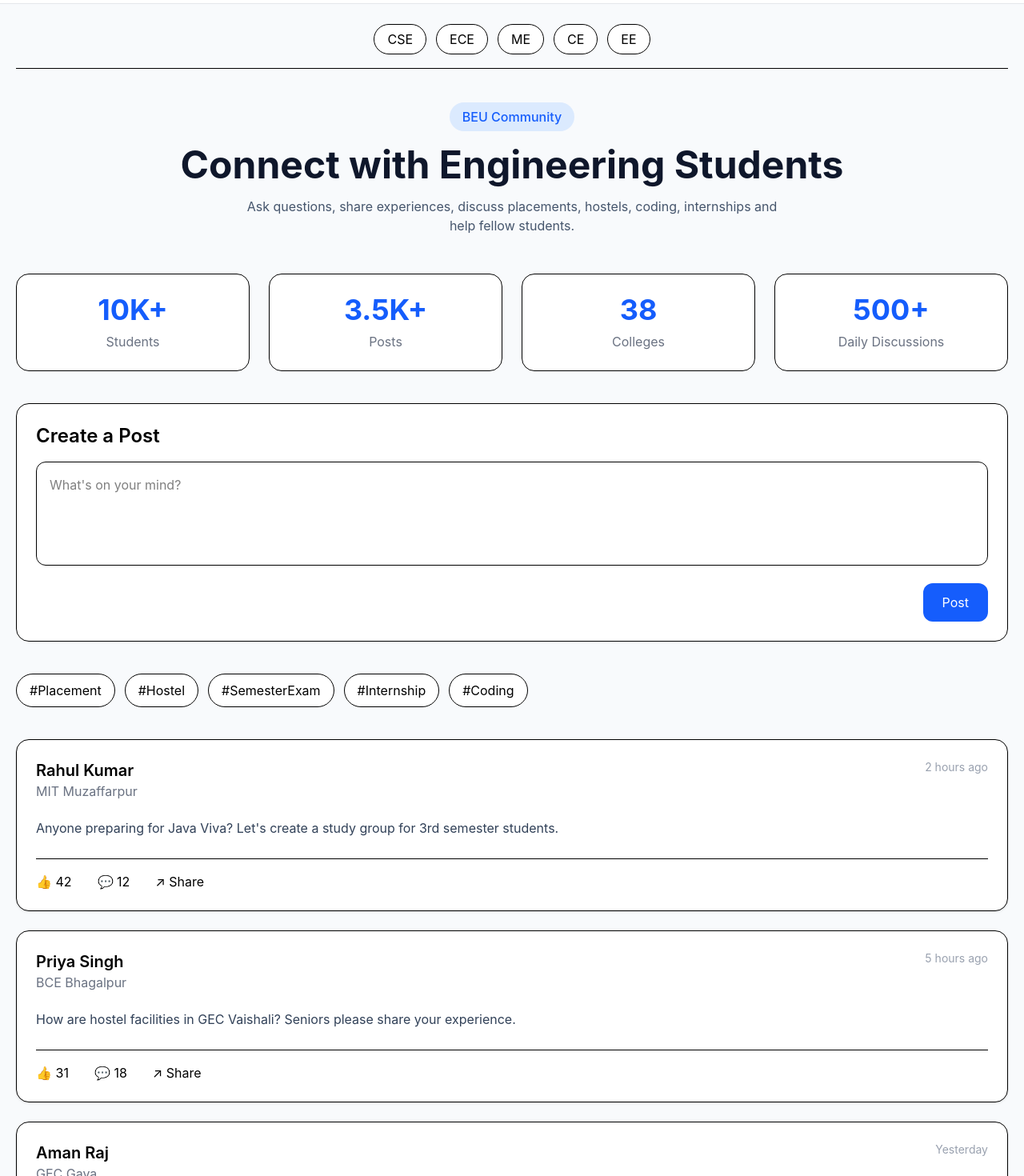
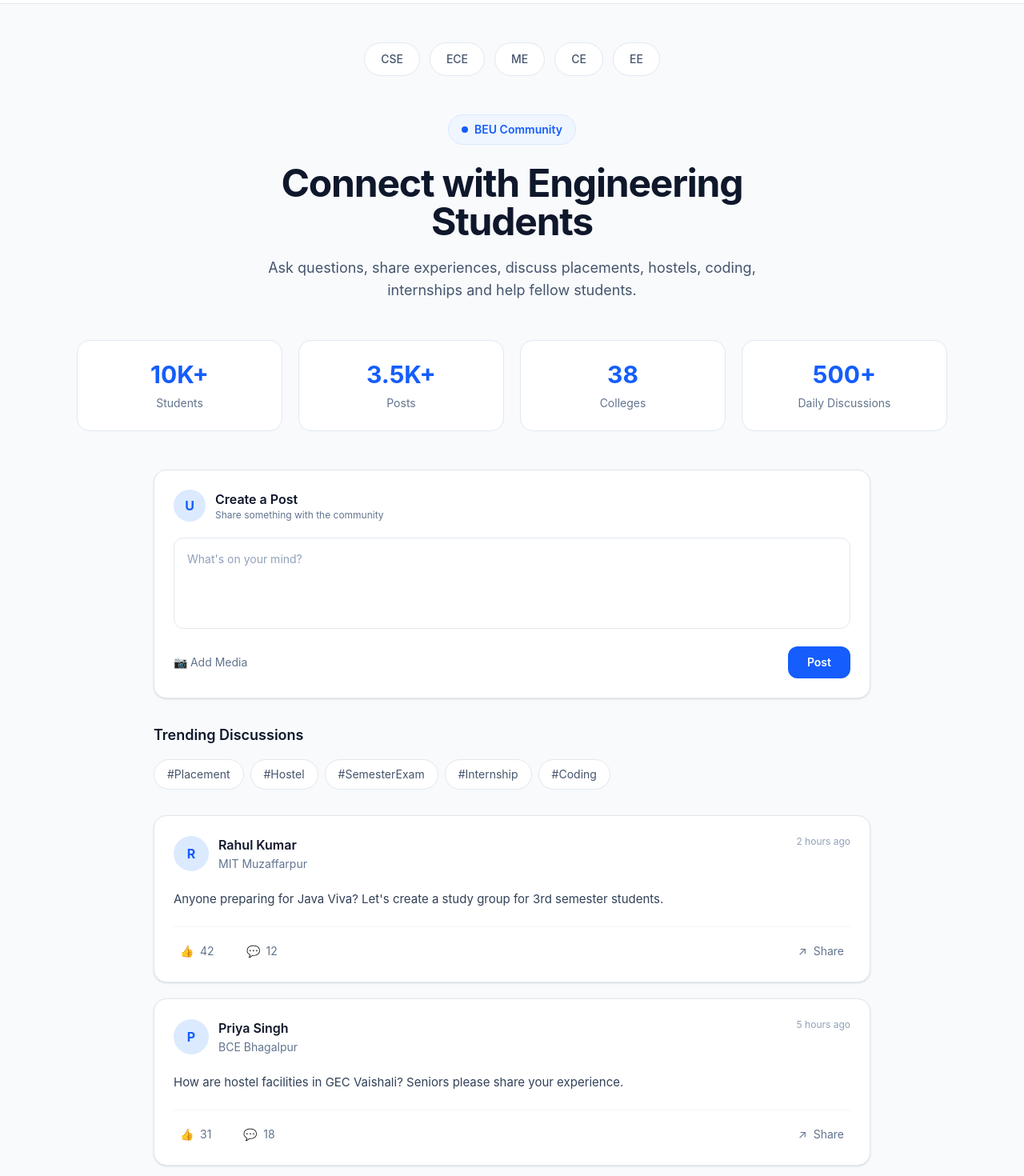
Before and after one commit to Anoopraja/CollegeNest, a React (Vite) app in the folder BCE-Bihar/: page /community in a window 1280 px wide. Shown: the part 60-1530 px from the top of the page at 80% size. Built offline with nearby package versions, Linux system fonts and the light colour scheme; no server answers.

Commit message:
community page ui update

```diff
--- a/BCE-Bihar/src/Components/pages/Community.jsx
+++ b/BCE-Bihar/src/Components/pages/Community.jsx
@@ -1,13 +1,13 @@
 import React from "react";
 import { NavLink } from "react-router-dom";
+
 const posts = [
   {
     id: 1,
     name: "Rahul Kumar",
     college: "MIT Muzaffarpur",
     time: "2 hours ago",
-    post:
-      "Anyone preparing for Java Viva? Let's create a study group for 3rd semester students.",
+    post: "Anyone preparing for Java Viva? Let's create a study group for 3rd semester students.",
     likes: 42,
     comments: 12,
   },
@@ -16,8 +16,7 @@ const posts = [
     name: "Priya Singh",
     college: "BCE Bhagalpur",
     time: "5 hours ago",
-    post:
-      "How are hostel facilities in GEC Vaishali? Seniors please share your experience.",
+    post: "How are hostel facilities in GEC Vaishali? Seniors please share your experience.",
     likes: 31,
     comments: 18,
   },
@@ -26,8 +25,7 @@ const posts = [
     name: "Aman Raj",
     college: "GEC Gaya",
     time: "Yesterday",
-    post:
-      "Placement preparation resources for CSE students. Anyone interested in forming a coding group?",
+    post: "Placement preparation resources for CSE students. Anyone interested in forming a coding group?",
     likes: 55,
     comments: 24,
   },
@@ -37,182 +35,246 @@ const branch = ["CSE", "ECE", "ME", "CE", "EE"];
 
 const Community = () => {
   return (
-    <section className="bg-slate-50 min-h-screen py-8">
-      <div className="max-w-7xl mx-auto px-5">
+    <section className="bg-slate-50 min-h-screen py-8 sm:py-12">
+      <div className="max-w-6xl mx-auto px-4 sm:px-6 lg:px-8">
 
-        {/* Heading */}
-        <div className="text-center mb-12 border-b  pb-6 flex gap-3 items-center justify-center flex-wrap">
+        {/* Branch Navigation */}
+        <div className="mb-12">
+          <div className="flex items-center justify-center gap-2 sm:gap-3 flex-wrap">
             {branch.map((item) => (
-            <NavLink key={item} to={item}>
-              <span className="bg-white border px-4 py-2 rounded-full cursor-pointer hover:bg-blue-600 hover:text-white transition">
+              <NavLink
+                key={item}
+                to={`/community/${item.toLowerCase()}`}
+                className={({ isActive }) =>
+                  `px-5 py-2.5 rounded-full text-sm font-medium border transition-all duration-200 ${
+                    isActive
+                      ? "bg-blue-600 text-white border-blue-600 shadow-sm"
+                      : "bg-white text-slate-600 border-slate-200 hover:border-blue-500 hover:text-blue-600 hover:bg-blue-50"
+                  }`
+                }
+              >
                 {item}
-              </span>
               </NavLink>
             ))}
           </div>
-        <div className="text-center mb-12">
+        </div>
 
-          <span className="bg-blue-100 text-blue-600 px-4 py-2 rounded-full font-medium">
+        {/* Hero */}
+        <div className="text-center max-w-3xl mx-auto mb-12">
+
+          <span className="inline-flex items-center gap-2 bg-blue-50 text-blue-600 border border-blue-100 px-4 py-2 rounded-full text-sm font-semibold">
+            <span className="w-2 h-2 bg-blue-600 rounded-full"></span>
             BEU Community
           </span>
 
-          <h1 className="text-5xl font-bold text-slate-900 mt-6">
+          <h1 className="text-3xl sm:text-4xl lg:text-5xl font-bold text-slate-900 mt-6 tracking-tight">
             Connect with Engineering Students
           </h1>
 
-          <p className="text-slate-600 mt-4 max-w-2xl mx-auto">
+          <p className="text-slate-600 mt-5 text-base sm:text-lg leading-7 max-w-2xl mx-auto">
             Ask questions, share experiences, discuss placements, hostels,
             coding, internships and help fellow students.
           </p>
-
         </div>
 
-        {/* Community Stats */}
+        {/* Stats */}
+        <div className="grid grid-cols-2 lg:grid-cols-4 gap-3 sm:gap-5 mb-12">
 
-        <div className="grid md:grid-cols-4 gap-6 mb-10">
-
-          <div className="bg-white rounded-2xl border p-6 text-center">
-            <h2 className="text-4xl font-bold text-blue-600 students">10K+</h2>
-            <p className="text-gray-500 mt-2">Students</p>
+          <div className="bg-white rounded-2xl border border-slate-200 p-5 sm:p-6 text-center hover:shadow-md transition-shadow">
+            <h2 className="text-2xl sm:text-3xl font-bold text-blue-600">
+              10K+
+            </h2>
+            <p className="text-sm text-slate-500 mt-2">
+              Students
+            </p>
           </div>
 
-          <div className="bg-white rounded-2xl border p-6 text-center">
-            <h2 className="text-4xl font-bold text-blue-600 post">3.5K+</h2>
-            <p className="text-gray-500 mt-2">Posts</p>
+          <div className="bg-white rounded-2xl border border-slate-200 p-5 sm:p-6 text-center hover:shadow-md transition-shadow">
+            <h2 className="text-2xl sm:text-3xl font-bold text-blue-600">
+              3.5K+
+            </h2>
+            <p className="text-sm text-slate-500 mt-2">
+              Posts
+            </p>
           </div>
 
-          <div className="bg-white rounded-2xl border p-6 text-center">
-            <h2 className="text-4xl font-bold text-blue-600 colleges">38</h2>
-            <p className="text-gray-500 mt-2">Colleges</p>
+          <div className="bg-white rounded-2xl border border-slate-200 p-5 sm:p-6 text-center hover:shadow-md transition-shadow">
+            <h2 className="text-2xl sm:text-3xl font-bold text-blue-600">
+              38
+            </h2>
+            <p className="text-sm text-slate-500 mt-2">
+              Colleges
+            </p>
           </div>
 
-          <div className="bg-white rounded-2xl border p-6 text-center">
-            <h2 className="text-4xl font-bold text-blue-600 discussions">500+</h2>
-            <p className="text-gray-500 mt-2">Daily Discussions</p>
+          <div className="bg-white rounded-2xl border border-slate-200 p-5 sm:p-6 text-center hover:shadow-md transition-shadow">
+            <h2 className="text-2xl sm:text-3xl font-bold text-blue-600">
+              500+
+            </h2>
+            <p className="text-sm text-slate-500 mt-2">
+              Daily Discussions
+            </p>
           </div>
 
         </div>
 
+        {/* Main Community Content */}
+        <div className="max-w-4xl mx-auto">
+
           {/* Create Post */}
+          <div className="bg-white border border-slate-200 rounded-2xl p-5 sm:p-6 mb-8 shadow-sm">
 
-        <div className="bg-white border rounded-2xl p-6 mb-10">
+            <div className="flex items-center gap-3 mb-5">
+              <div className="w-10 h-10 rounded-full bg-blue-100 text-blue-600 flex items-center justify-center font-bold">
+                U
+              </div>
 
-          <h2 className="text-2xl font-semibold mb-4">
+              <div>
+                <h2 className="font-semibold text-slate-900">
                   Create a Post
                 </h2>
+                <p className="text-xs text-slate-500">
+                  Share something with the community
+                </p>
+              </div>
+            </div>
 
             <textarea
               rows="4"
               placeholder="What's on your mind?"
-            className="w-full border rounded-xl p-4 outline-none focus:border-blue-600 resize-none"
+              className="w-full border border-slate-200 rounded-xl p-4 text-sm text-slate-700 placeholder:text-slate-400 outline-none resize-none focus:border-blue-500 focus:ring-2 focus:ring-blue-100 transition"
             />
 
-          <div className="flex justify-end mt-4">
-            <button className="bg-blue-600 text-white px-6 py-3 rounded-xl hover:bg-blue-700">
+            <div className="flex items-center justify-between mt-4">
+
+              <button className="text-sm text-slate-500 hover:text-blue-600 transition">
+                📷 Add Media
+              </button>
+
+              <button className="bg-blue-600 text-white px-6 py-2.5 rounded-xl text-sm font-semibold hover:bg-blue-700 active:scale-95 transition">
                 Post
               </button>
+
+            </div>
+          </div>
+
+          {/* Trending */}
+          <div className="mb-8">
+
+            <div className="flex items-center justify-between mb-4">
+              <h2 className="text-lg font-semibold text-slate-900">
+                Trending Discussions
+              </h2>
+            </div>
+
+            <div className="flex flex-wrap gap-2">
+              {[
+                "#Placement",
+                "#Hostel",
+                "#SemesterExam",
+                "#Internship",
+                "#Coding",
+              ].map((tag) => (
+                <button
+                  key={tag}
+                  className="bg-white border border-slate-200 text-slate-600 px-4 py-2 rounded-full text-sm hover:border-blue-400 hover:text-blue-600 hover:bg-blue-50 transition"
+                >
+                  {tag}
+                </button>
+              ))}
             </div>
 
           </div>
 
-        {/* Trending */}
+          {/* Posts */}
+          <div className="space-y-5">
 
-        <div className="flex flex-wrap gap-3 mb-10">
+            {posts.map((post) => (
+              <article
+                key={post.id}
+                className="bg-white border border-slate-200 rounded-2xl p-5 sm:p-6 shadow-sm hover:shadow-md hover:border-slate-300 transition-all duration-200"
+              >
 
-          <span className="bg-white border px-4 py-2 rounded-full">
-            #Placement
-          </span>
+                {/* User Info */}
+                <div className="flex items-start justify-between gap-4">
 
-          <span className="bg-white border px-4 py-2 rounded-full">
-            #Hostel
-          </span>
+                  <div className="flex items-center gap-3">
 
-          <span className="bg-white border px-4 py-2 rounded-full">
-            #SemesterExam
-          </span>
+                    <div className="w-11 h-11 shrink-0 rounded-full bg-blue-100 text-blue-600 flex items-center justify-center font-bold">
+                      {post.name.charAt(0)}
+                    </div>
 
-          <span className="bg-white border px-4 py-2 rounded-full">
-            #Internship
-          </span>
+                    <div>
+                      <h2 className="font-semibold text-slate-900">
+                        {post.name}
+                      </h2>
 
-          <span className="bg-white border px-4 py-2 rounded-full">
-            #Coding
-          </span>
+                      <p className="text-sm text-slate-500 mt-0.5">
+                        {post.college}
+                      </p>
+                    </div>
 
                   </div>
 
-        {/* Posts */}
-
-        <div className="space-y-6">
-
-          {posts.map((post) => (
-
-            <div
-              key={post.id}
-              className="bg-white border rounded-2xl p-6 shadow-sm hover:shadow-md transition"
-            >
-
-              <div className="flex justify-between">
-
-                <div>
-
-                  <h2 className="text-xl font-semibold">
-                    {post.name}
-                  </h2>
-
-                  <p className="text-gray-500">
-                    {post.college}
-                  </p>
-
-                </div>
-
-                <span className="text-gray-400 text-sm">
+                  <span className="text-xs text-slate-400 whitespace-nowrap">
                     {post.time}
                   </span>
 
                 </div>
 
-              <p className="mt-5 text-slate-700 leading-7">
+                {/* Post Content */}
+                <p className="mt-5 text-slate-700 leading-7 text-[15px]">
                   {post.post}
                 </p>
 
-              <div className="flex gap-8 mt-6 border-t pt-4">
+                {/* Actions */}
+                <div className="flex items-center gap-2 sm:gap-6 mt-5 pt-4 border-t border-slate-100">
 
-                <button className="hover:text-blue-600">
-                  👍 {post.likes}
+                  <button className="flex items-center gap-2 text-sm text-slate-500 hover:text-blue-600 transition px-2 py-1 rounded-lg hover:bg-blue-50">
+                    <span>👍</span>
+                    <span>{post.likes}</span>
                   </button>
 
-                <button className="hover:text-blue-600">
-                  💬 {post.comments}
+                  <button className="flex items-center gap-2 text-sm text-slate-500 hover:text-blue-600 transition px-2 py-1 rounded-lg hover:bg-blue-50">
+                    <span>💬</span>
+                    <span>{post.comments}</span>
                   </button>
 
-                <button className="hover:text-blue-600">
-                  ↗ Share
+                  <button className="flex items-center gap-2 text-sm text-slate-500 hover:text-blue-600 transition px-2 py-1 rounded-lg hover:bg-blue-50 ml-auto">
+                    <span>↗</span>
+                    <span className="hidden sm:inline">
+                      Share
+                    </span>
                   </button>
+
+                </div>
+
+              </article>
+            ))}
 
           </div>
 
         </div>
 
-          ))}
+        {/* CTA */}
+        <div className="max-w-4xl mx-auto bg-blue-600 rounded-3xl p-8 sm:p-10 mt-14 text-center text-white">
 
-        </div>
+          <div className="max-w-xl mx-auto">
 
-        {/* CTA */}
-
-        <div className="bg-blue-600 rounded-3xl p-10 mt-16 text-center text-white">
-
-          <h2 className="text-3xl font-bold">
+            <h2 className="text-2xl sm:text-3xl font-bold">
               Join the Conversation
             </h2>
 
-          <p className="mt-3 text-blue-100">
-            Share your thoughts, ask questions and help fellow BEU students.
+            <p className="mt-3 text-blue-100 leading-6">
+              Share your thoughts, ask questions and help fellow BEU
+              students.
             </p>
 
-          <button className="mt-6 bg-white text-blue-600 px-8 py-3 rounded-xl font-semibold hover:bg-slate-100">
+            <button className="mt-6 bg-white text-blue-600 px-7 py-3 rounded-xl font-semibold hover:bg-slate-100 active:scale-95 transition">
               Start Posting
             </button>
+
+          </div>
 
         </div>
 
```
Also changed, not shown: BCE-Bihar/src/Components/Hero.jsx (+72 -57 lines). Lines whose indentation alone changed are shown as unchanged.
